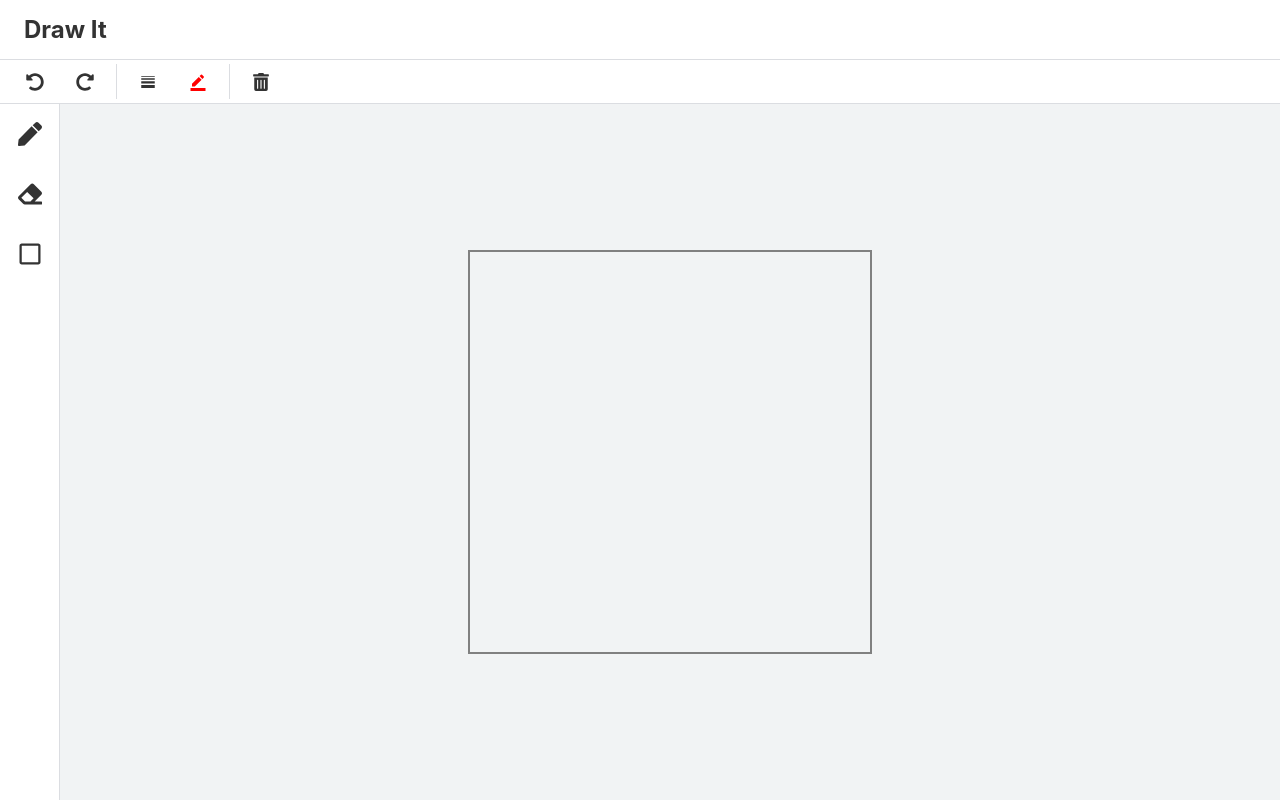
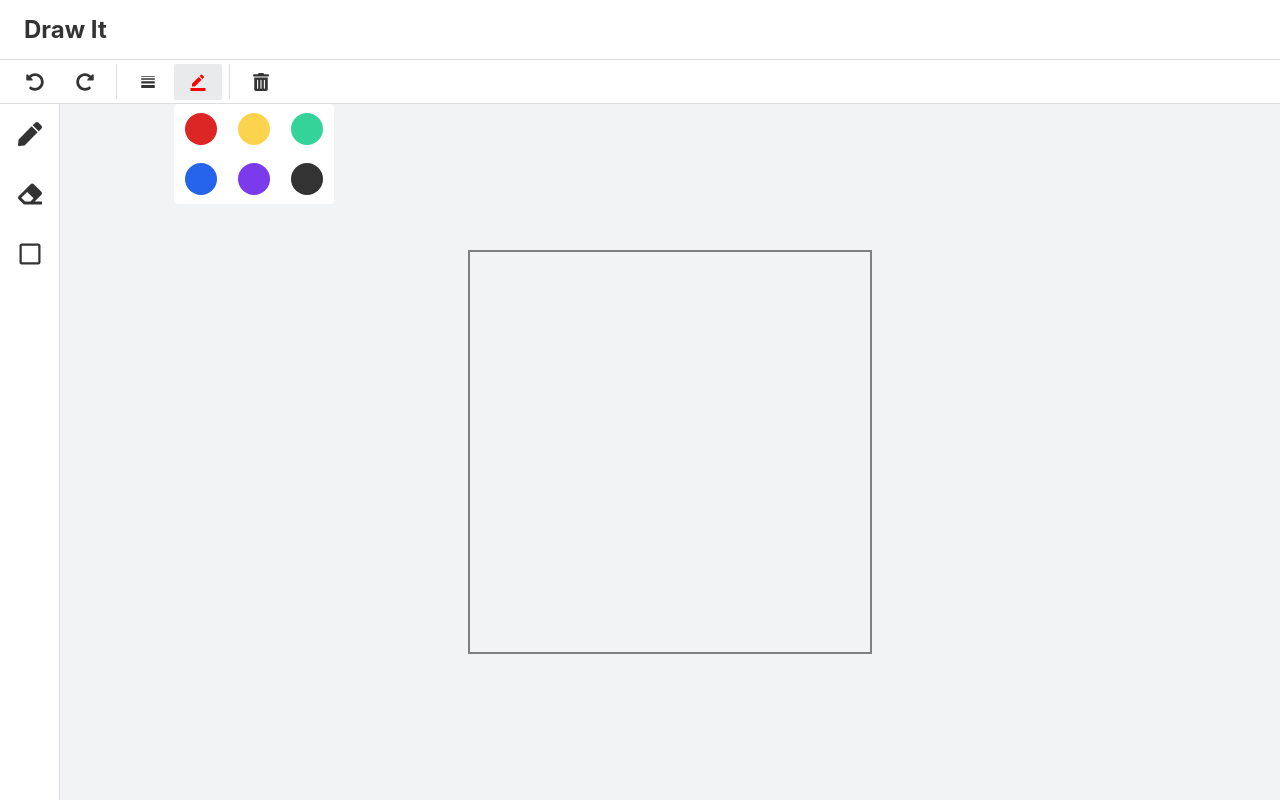
Before and after one commit to degurii/draw-it-front, a React (Create React App) app: page / in a window 1280 px wide. Built offline with nearby package versions, Linux system fonts and the light colour scheme.

Commit message:
툴바 상세 메뉴(펜 굵기, 색) 완성

```diff
--- a/src/components/CanvasFrame.js
+++ b/src/components/CanvasFrame.js
@@ -7,7 +7,7 @@ const CanvasContainer = styled.div`
     justify-content: center;
     align-items: center;
 
-    background-color: ${({ theme }) => theme.colors.backgroundGray};
+    background-color: ${props => props.theme.color.backgroundGray};
 
     width: calc(100% - 6rem);
 
--- a/src/components/Header.js
+++ b/src/components/Header.js
@@ -7,7 +7,7 @@ const HeaderStyled = styled.header`
     align-items: center;
     height: 6rem;
     width: 100%;
-    border-bottom: 1px solid ${({ theme }) => theme.colors.lineGray};
+    border-bottom: 1px solid ${props => props.theme.color.lineGray};
     padding-left: 2.4rem;
 `;
 const Header = () => {
--- a/src/components/Main.js
+++ b/src/components/Main.js
@@ -6,7 +6,7 @@ import Toolbar from './Toolbar';
 import Menubar from './Menubar';
 import CanvasFrame from './CanvasFrame';
 
-const MainStyled = styled.main`
+const MainContainer = styled.main`
     display: flex;
     flex-wrap: wrap;
     width: 100%;
@@ -14,11 +14,11 @@ const MainStyled = styled.main`
 `;
 const Main = props => {
     return (
-        <MainStyled>
+        <MainContainer>
             <Toolbar />
             <Menubar />
             <CanvasFrame />
-        </MainStyled>
+        </MainContainer>
     );
 };
 
--- a/src/components/Menubar.js
+++ b/src/components/Menubar.js
@@ -7,7 +7,7 @@ import { FaPen, FaEraser, FaRegSquare } from 'react-icons/fa';
 const MenubarContainer = styled.div`
     width: 6rem;
     height: calc(100% - 4.4rem);
-    border-right: 1px solid ${({ theme }) => theme.colors.lineGray};
+    border-right: 1px solid ${props => props.theme.color.lineGray};
 
     ul {
         display: flex;
@@ -26,15 +26,18 @@ const MenubarItem = styled.li`
     cursor: pointer;
 
     &:hover {
-        background-color: ${({ theme }) => theme.colors.buttonHover};
+        background-color: ${props => props.theme.color.hoverGray};
     }
+
     &:active {
-        background-color: ${({ theme }) => theme.colors.buttonActive};
+        background-color: ${props => props.theme.color.activeGray};
     }
+
     svg {
         font-size: 2.4rem;
     }
 `;
+
 const Menubar = props => {
     return (
         <MenubarContainer>
--- a/src/components/Toolbar.js
+++ b/src/components/Toolbar.js
@@ -1,6 +1,6 @@
 import React from 'react';
 import PropTypes from 'prop-types';
-import styled from 'styled-components';
+import styled, { css } from 'styled-components';
 import { FaUndoAlt, FaRedoAlt, FaTrashAlt } from 'react-icons/fa';
 import { MdLineWeight, MdBorderColor } from 'react-icons/md';
 
@@ -10,7 +10,8 @@ const ToolbarContainer = styled.div`
     width: 100%;
     height: 4.4rem;
     padding-left: 1rem;
-    border-bottom: 1px solid ${({ theme }) => theme.colors.lineGray};
+    border-bottom: 1px solid ${props => props.theme.color.lineGray};
+
     ul {
         display: flex;
         align-items: center;
@@ -20,6 +21,7 @@ const ToolbarContainer = styled.div`
 
 const ToolbarItem = styled.li`
     display: flex;
+    position: relative;
     cursor: pointer;
     justify-content: center;
     align-items: center;
@@ -28,12 +30,18 @@ const ToolbarItem = styled.li`
     border-radius: 2px;
     font-size: 2rem;
     margin: 0 0.1rem;
+    background-color: ${({ active, theme }) =>
+        active ? theme.color.activeGray : theme.color.white};
 
-    &:hover {
-        background-color: ${({ theme }) => theme.colors.buttonHover};
-    }
+    ${props =>
+        !props.active &&
+        css`
+            &:hover {
+                background-color: ${props.theme.color.hoverGray};
+            }
+        `}
     &:active {
-        background-color: ${({ theme }) => theme.colors.buttonActive};
+        background-color: ${props => props.theme.color.activeGray};
     }
 
     svg {
@@ -52,10 +60,184 @@ const MdLineWeightIcon = styled(MdLineWeight)`
 const Separator = styled.li`
     width: 0;
     height: 80%;
-    border-right: 1px solid ${({ theme }) => theme.colors.lineGray};
+    border-right: 1px solid ${props => props.theme.color.lineGray};
     margin: 0 0.6rem;
 `;
 
+const MenuDetailWrapper = styled.div`
+    position: absolute;
+    display: ${props => (props.active ? 'block' : 'none')};
+
+    top: 4rem;
+    left: 0;
+`;
+const PenWidthMenuDetailWrapper = styled.div`
+    cursor: default;
+    width: 16rem;
+    height: 10rem;
+    border-radius: 4px;
+    background-color: ${props => props.theme.color.white};
+    display: flex;
+    flex-flow: row wrap;
+
+    & > div {
+        flex: 1 0 5rem;
+        height: 5rem;
+        display: flex;
+        align-items: center;
+        justify-content: center;
+
+        cursor: pointer;
+
+        &:hover {
+            background-color: ${props => props.theme.color.hoverGray};
+        }
+
+        &:active {
+            background-color: ${props => props.theme.color.activeGray};
+        }
+    }
+
+    div > div {
+        display: flex;
+        border-radius: 50%;
+        background-color: ${({ color, theme }) => theme.color[color]};
+    }
+    div:nth-child(1) > div {
+        width: 0.5rem;
+        height: 0.5rem;
+    }
+
+    div:nth-child(2) > div {
+        width: 1rem;
+        height: 1rem;
+    }
+
+    div:nth-child(3) > div {
+        width: 1.5rem;
+        height: 1.5rem;
+    }
+
+    div:nth-child(4) > div {
+        width: 2rem;
+        height: 2rem;
+    }
+
+    div:nth-child(5) > div {
+        width: 2.5rem;
+        height: 2.5rem;
+    }
+
+    div:nth-child(6) > div {
+        width: 3rem;
+        height: 3rem;
+    }
+`;
+const PenWidthMenuDetail = () => {
+    return (
+        <PenWidthMenuDetailWrapper color={'black'}>
+            <div>
+                <div></div>
+            </div>
+            <div>
+                <div></div>
+            </div>
+            <div>
+                <div></div>
+            </div>
+            <div>
+                <div></div>
+            </div>
+            <div>
+                <div></div>
+            </div>
+            <div>
+                <div></div>
+            </div>
+        </PenWidthMenuDetailWrapper>
+    );
+};
+const PenColorMenuDetailWrapper = styled.div`
+    cursor: default;
+    width: 16rem;
+    height: 10rem;
+    border-radius: 4px;
+    background-color: ${props => props.theme.color.white};
+    display: flex;
+    flex-flow: row wrap;
+
+    & > div {
+        flex: 1 0 5rem;
+        display: flex;
+        align-items: center;
+        justify-content: center;
+
+        cursor: pointer;
+
+        &:hover {
+            background-color: ${props => props.theme.color.hoverGray};
+        }
+
+        &:active {
+            background-color: ${props => props.theme.color.activeGray};
+        }
+    }
+
+    div > div {
+        width: 3.2rem;
+        height: 3.2rem;
+        border-radius: 50%;
+    }
+
+    div:nth-child(1) > div {
+        background-color: ${props => props.theme.color.red};
+    }
+
+    div:nth-child(2) > div {
+        background-color: ${props => props.theme.color.yellow};
+    }
+
+    div:nth-child(3) > div {
+        background-color: ${props => props.theme.color.green};
+    }
+
+    div:nth-child(4) > div {
+        background-color: ${props => props.theme.color.blue};
+    }
+
+    div:nth-child(5) > div {
+        background-color: ${props => props.theme.color.purple};
+    }
+
+    div:nth-child(6) > div {
+        background-color: ${props => props.theme.color.black};
+    }
+`;
+
+const PenColorMenuDetail = () => {
+    return (
+        <PenColorMenuDetailWrapper>
+            <div>
+                <div />
+            </div>
+            <div>
+                <div />
+            </div>
+            <div>
+                <div />
+            </div>
+            <div>
+                <div />
+            </div>
+            <div>
+                <div />
+            </div>
+            <div>
+                <div />
+            </div>
+        </PenColorMenuDetailWrapper>
+    );
+};
 const Toolbar = props => {
     return (
         <ToolbarContainer>
@@ -69,9 +251,15 @@ const Toolbar = props => {
                 <Separator />
                 <ToolbarItem>
                     <MdLineWeightIcon />
+                    <MenuDetailWrapper>
+                        <PenWidthMenuDetail />
+                    </MenuDetailWrapper>
                 </ToolbarItem>
-                <ToolbarItem>
+                <ToolbarItem active>
                     <MdBorderColorIcon currentColor={'red'} />
+                    <MenuDetailWrapper active>
+                        <PenColorMenuDetail />
+                    </MenuDetailWrapper>
                 </ToolbarItem>
                 <Separator />
                 <ToolbarItem>
--- a/src/styles/global.js
+++ b/src/styles/global.js
@@ -14,7 +14,7 @@ export default createGlobalStyle`
     sans-serif;
     -webkit-font-smoothing: antialiased;
     -moz-osx-font-smoothing: grayscale;
-    color: ${({ theme }) => theme.colors.black};
+    color: ${props => props.theme.color.black};
     font-size: 1.6rem;
     height: 100vh;
   }
--- a/src/styles/theme.js
+++ b/src/styles/theme.js
@@ -4,12 +4,18 @@ const size = {
 };
 
 export default {
-    colors: {
+    color: {
         backgroundGray: '#f1f3f4',
-        buttonHover: '#f9fafa',
-        buttonActive: '#E9EAEC',
+        hoverGray: '#f9fafa',
+        activeGray: '#E9EAEC',
         lineGray: '#dbdde1',
         black: '#333',
+        white: '#FFF',
+        red: 'rgb(220, 38, 38)',
+        yellow: 'rgb(252, 211, 77)',
+        green: 'rgb(52, 211, 153)',
+        blue: 'rgb(37, 99, 235)',
+        purple: 'rgb(124, 58, 237)',
     },
     fontSize: {},
 
```
